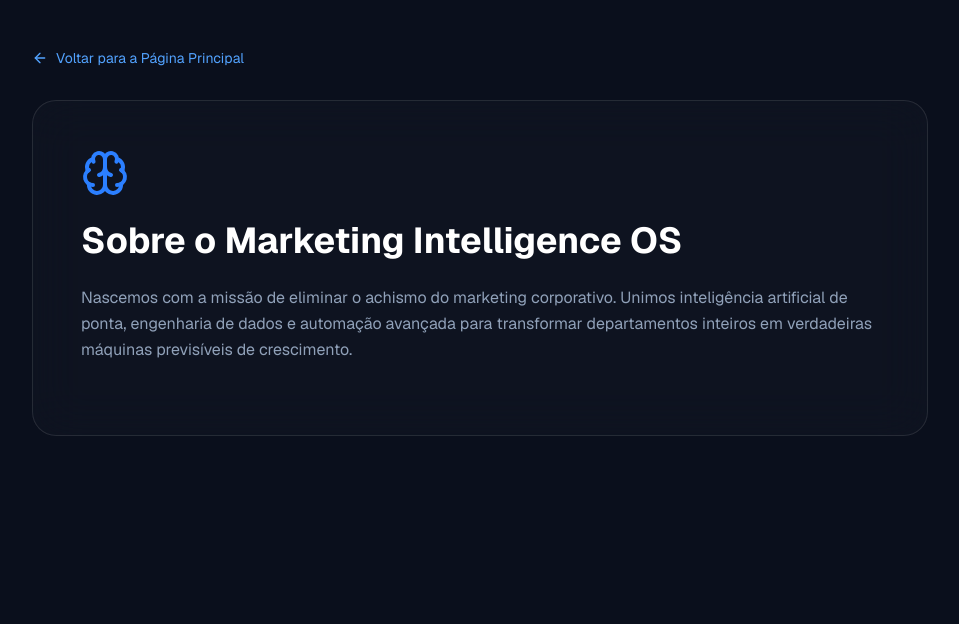
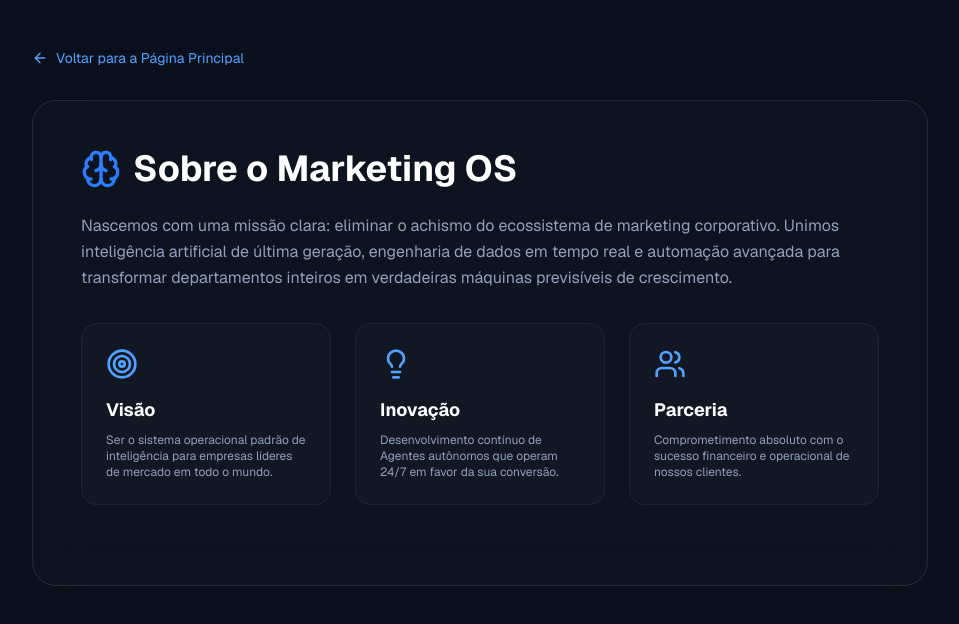
Before and after one commit to felipecarnaubasp-dot/marketing-intelligence-os, a Next.js app: page /sobre in a window 1280 px wide. Shown: the top 624 px of the page, without its empty margins (160-1119 px from the left). Built offline with nearby package versions, Linux system fonts and the light colour scheme.

Commit message:
Update page.tsx

```diff
--- a/app/sobre/page.tsx
+++ b/app/sobre/page.tsx
@@ -1,7 +1,7 @@
 "use client";
 import React from 'react';
 import Link from 'next/link';
-import { Brain, ArrowLeft } from 'lucide-react';
+import { Brain, ArrowLeft, Target, Lightbulb, Users } from 'lucide-react';
 
 export default function SobrePage() {
   return (
@@ -11,11 +11,31 @@ export default function SobrePage() {
           <ArrowLeft className="w-4 h-4" /> Voltar para a Página Principal
         </Link>
         <div className="p-8 md:p-12 rounded-3xl bg-white/[0.02] border border-white/10 backdrop-blur-xl">
-          <Brain className="w-12 h-12 text-blue-500 mb-6" />
-          <h1 className="text-3xl md:text-4xl font-bold text-white mb-6">Sobre o Marketing Intelligence OS</h1>
-          <p className="text-slate-400 leading-relaxed mb-6">
-            Nascemos com a missão de eliminar o achismo do marketing corporativo. Unimos inteligência artificial de ponta, engenharia de dados e automação avançada para transformar departamentos inteiros em verdadeiras máquinas previsíveis de crescimento.
+          <div className="flex items-center gap-3 mb-6">
+            <Brain className="w-10 h-10 text-blue-500" />
+            <h1 className="text-3xl md:text-4xl font-bold text-white">Sobre o Marketing OS</h1>
+          </div>
+          <p className="text-slate-400 leading-relaxed mb-8">
+            Nascemos com uma missão clara: eliminar o achismo do ecossistema de marketing corporativo. Unimos inteligência artificial de última geração, engenharia de dados em tempo real e automação avançada para transformar departamentos inteiros em verdadeiras máquinas previsíveis de crescimento.
           </p>
+
+          <div className="grid md:grid-cols-3 gap-6 mb-8">
+            <div className="p-6 rounded-2xl bg-white/[0.02] border border-white/5">
+              <Target className="w-8 h-8 text-blue-400 mb-4" />
+              <h3 className="text-lg font-bold text-white mb-2">Visão</h3>
+              <p className="text-xs text-slate-400">Ser o sistema operacional padrão de inteligência para empresas líderes de mercado em todo o mundo.</p>
+            </div>
+            <div className="p-6 rounded-2xl bg-white/[0.02] border border-white/5">
+              <Lightbulb className="w-8 h-8 text-blue-400 mb-4" />
+              <h3 className="text-lg font-bold text-white mb-2">Inovação</h3>
+              <p className="text-xs text-slate-400">Desenvolvimento contínuo de Agentes autônomos que operam 24/7 em favor da sua conversão.</p>
+            </div>
+            <div className="p-6 rounded-2xl bg-white/[0.02] border border-white/5">
+              <Users className="w-8 h-8 text-blue-400 mb-4" />
+              <h3 className="text-lg font-bold text-white mb-2">Parceria</h3>
+              <p className="text-xs text-slate-400">Comprometimento absoluto com o sucesso financeiro e operacional de nossos clientes.</p>
+            </div>
+          </div>
         </div>
       </div>
     </div>
```
